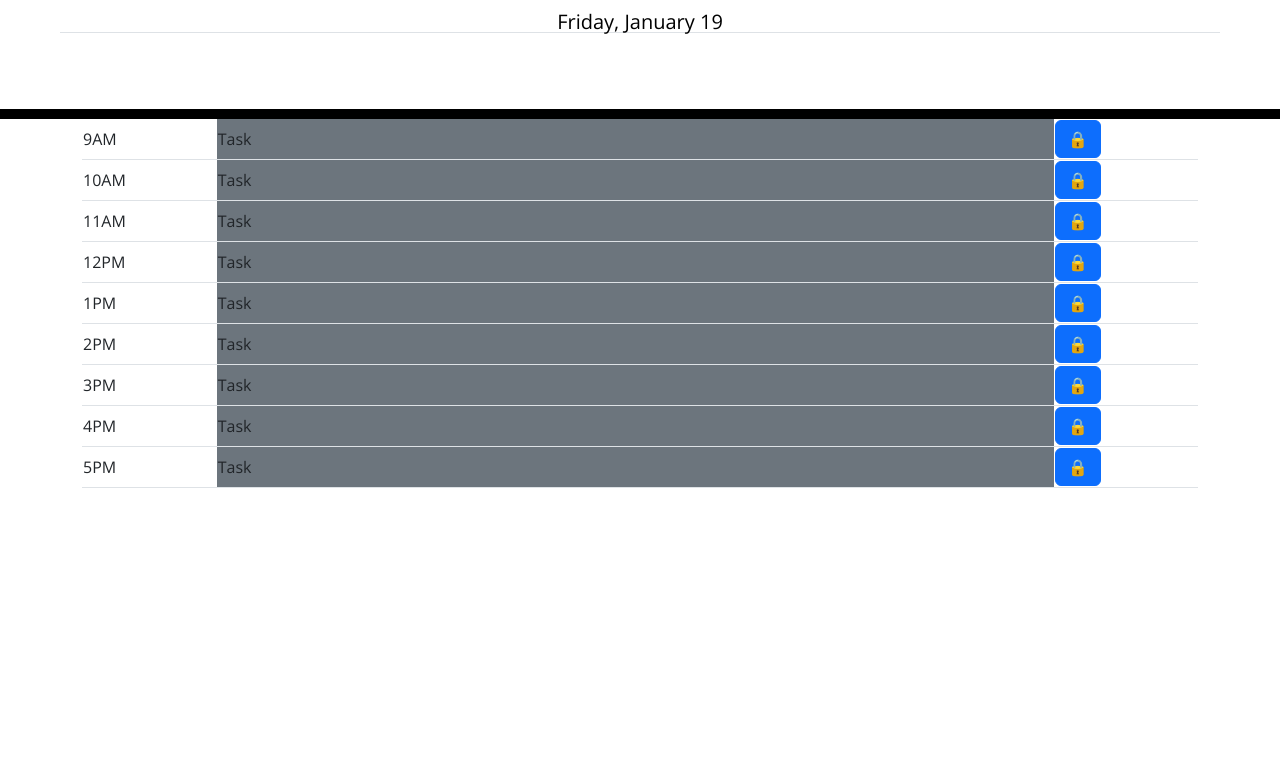
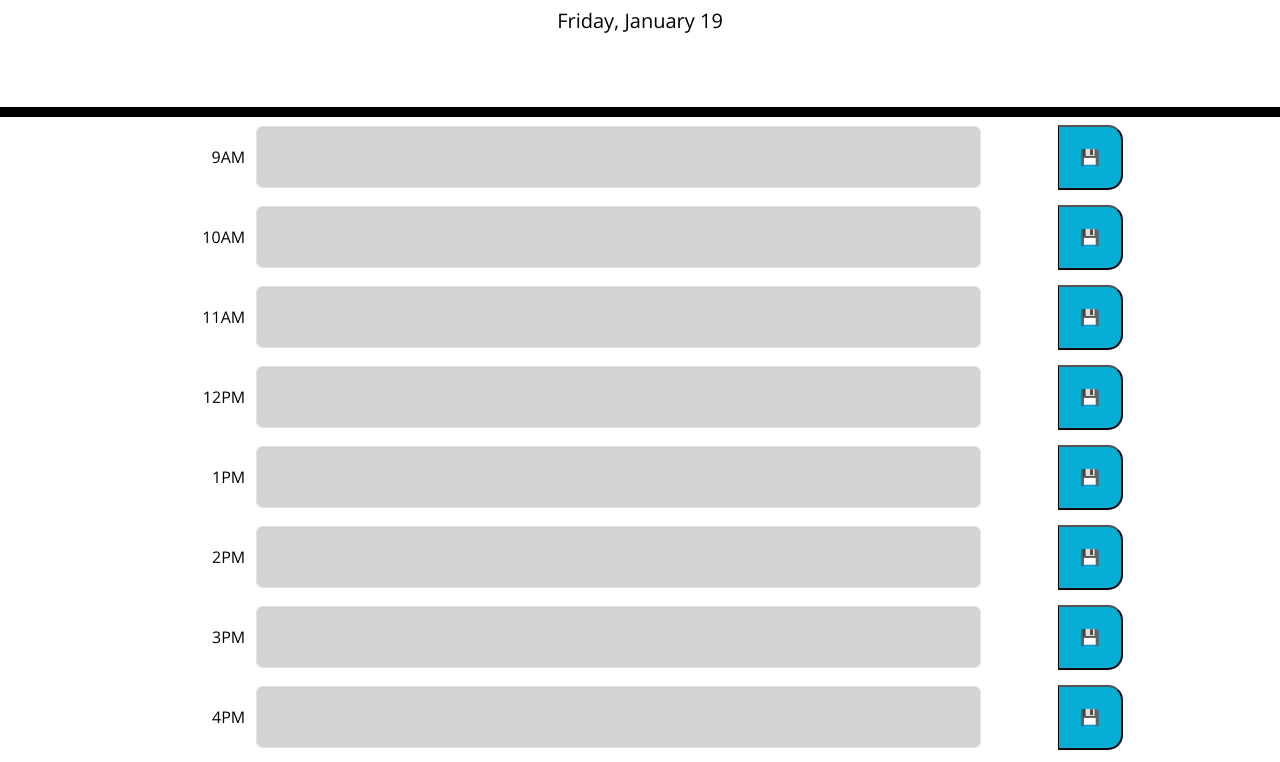
Before and after one commit to designs-by-kate/Work-Day-Scheduler, a plain HTML site: page index.html in a window 1280 px wide. Shown: the part 170-932 px from the top of the page. Before the commit the page ends 800 px from the top, so only its background shows below. Drawn offline with nearby package versions, Linux system fonts and the light colour scheme; files that its build step writes are made by us from their sources.

Commit message:
Implemented a function to change a background

```diff
--- a/assets/css/style.css
+++ b/assets/css/style.css
@@ -31,16 +31,18 @@ header {
   border-radius: 15px;
 }
 
-.row {
+.customRow{
   white-space: pre-wrap;
   height: 80px;
   border-top: 1px solid white;
 }
 
-.hour {
+.time {
   background-color: #ffffff;
   color: #000000;
   border-top: 1px dashed #000000;
+  text-align: right;
+  padding-right: 10px;
 }
 
 .past {
@@ -58,12 +60,14 @@ header {
   color: white;
 }
 
-.saveBtn {
+.customBtn {
   border-left: 1px solid black;
   border-top-right-radius: 15px;
   border-bottom-right-radius: 15px;
   background-color: #06aed5;
   color: white;
+  height: 65px;
+  width: 65px;
 }
 
 .saveBtn i:hover {
--- a/assets/js/script.js
+++ b/assets/js/script.js
@@ -1,4 +1,4 @@
-
+$(document).ready(function () {
 // Display the current day in format: Friday, January 19th (utilize day.js library)
 var currentTime = dayjs().format("dddd, MMMM D");
 $("#currentDay").text(currentTime);
@@ -10,40 +10,67 @@ $("#currentDay").text(currentTime);
 // Implement dynamic HTML/CSS for the time blocks.
 // Ensure smooth scrolling behavior for a seamless experience.
 
-var timeBlocksContainer = $("#timeBlocks");
+//var timeBlocksContainer = $("#timeBlock");
 
-$(document).ready(function () {
+
     var container = $('.container');
-    var table = $('<table>').attr('id', 'plannerTable').addClass("w-100");
+    var table = $('<table>').attr('id', 'table').addClass("w-100");
 
     // Create table body with 9 rows
-    var tableBody = $('<tbody>').attr('id', 'timeBlocks').addClass("w-100");
+    var tableBody = $('<tbody>').attr('id', 'tableBody').addClass("w-100");
 
     // Function to create a time block row
-    function createTimeBlockRow(hour, suffix) {
-        return $('<tr class="border-bottom">').append(
-            $('<td>').addClass('time-column text-left').text(hour + suffix),
-            $('<td>').addClass('task-column w-75 text-left bg-secondary').text('Task'),
-            $('<td>').addClass('action-column').append($('<button class="btn btn-primary">').text('🔒'))
+    function createTimeBlockRow(hour, suffix, data) {
+        var newRow = $('<tr class="customRow">').append(
+            $('<td>').addClass('time').attr('data-hour', data).text(hour + suffix),
+            $('<td>').addClass('task').append($('<textarea>').addClass('form-control')),
+            $('<td>').addClass('action').append($('<button class="customBtn">').text('💾'))
         );
+        //Save the hour value as a data attribute in a 'time' column
+        // newRow.find('.time').attr('hour', hour);
+        return newRow;
     }
-
     // Create rows for 9am-11am
-    for (let i = 8; i < 11; i++) {
-        tableBody.append(createTimeBlockRow((i + 1), 'AM'));
+    for (var i = 8; i < 11; i++) {
+        tableBody.append(createTimeBlockRow((i + 1), 'AM', (i + 1)));
     }
-
     // Create row for 12pm
-    tableBody.append(createTimeBlockRow(12, 'PM'));
-
+    tableBody.append(createTimeBlockRow(12, 'PM', 12));
     // Create rows for 1pm-5pm
-    for (let i = 0; i < 5; i++) {
-        tableBody.append(createTimeBlockRow((i + 1), 'PM'));
+    for (var i = 0; i < 5; i++) {
+        tableBody.append(createTimeBlockRow((i + 1), 'PM', (i + 12)));
     }
-
     // Append the body to the table
     table.append(tableBody);
-
     // Append the table to the container
     container.append(table);
+
+
+//loop through timeBlock and check the hour
+//if an hour is equal to current hour add red background
+//if past bg-gray
+//if future bg-green
+
+// Function to compare the data-hour values with the current time
+function compareTimeWithCurrent() {
+    //get the current hour
+    var currentHour = parseInt(dayjs().format("H"));
+//console.log(currentHour);
+
+// Loop through all elements with the class '.time'
+$('.time').each(function(){
+    //Get the value of the data-hour attribute
+    var hourValue = parseInt($(this).attr('data-hour'));
+
+    if (hourValue < currentHour) {
+        $('.form-control').addClass('past'); // Change to your desired color
+    } else if (hourValue === currentHour) {
+        $('.form-control').addClass('present'); // Change to your desired color
+    } else {
+        $('.form-control').addClass('future'); // Change to your desired color
+    }
+})
+}
+
+compareTimeWithCurrent();
 });
--- a/index.html
+++ b/index.html
@@ -11,7 +11,7 @@
     <!--fonts-->
     <link href="https://fonts.googleapis.com/css?family=Open+Sans&display=swap" rel="stylesheet"/>
     <!--Custom style-->
-    <link rel="stylesheet" href="style.css" />
+    <link rel="stylesheet" href="assets/css/style.css" />
 
     <!--NOT SURE IF I NEED THOSE LINKS UNDER, dayjs is in the body, as well jQuery different link is in the body-->
     <!--dayjs-->
@@ -24,15 +24,12 @@
 
   <body>
     <header>
-      <h1 class="display-3 text-center border-top">Work Day Scheduler</h1>
-      <p class="lead text-center">A simple calendar app for scheduling your work day</p>
-      <p id="currentDay" class="lead text-center border-bottom"></p>
+      <h1 class="display-3">Work Day Scheduler</h1>
+      <p class="lead">A simple calendar app for scheduling your work day</p>
+      <p id="currentDay" class="lead"></p>
     </header>
-    <div class="container w-100">
-      <!-- Timeblocks go here -->
-      <div class="time-blocks" id="timeBlocks">
-        <!-- Time blocks will be dynamically added here -->
-      </div>
+    <div class="container time-block" id="timeBlock">
+      <!-- Table goes here -->
     </div>
     <!--jQuery-->
     <script src="https://cdnjs.cloudflare.com/ajax/libs/jquery/3.2.1/jquery.min.js"></script>
```
Also changed, not shown: 1 other file.
